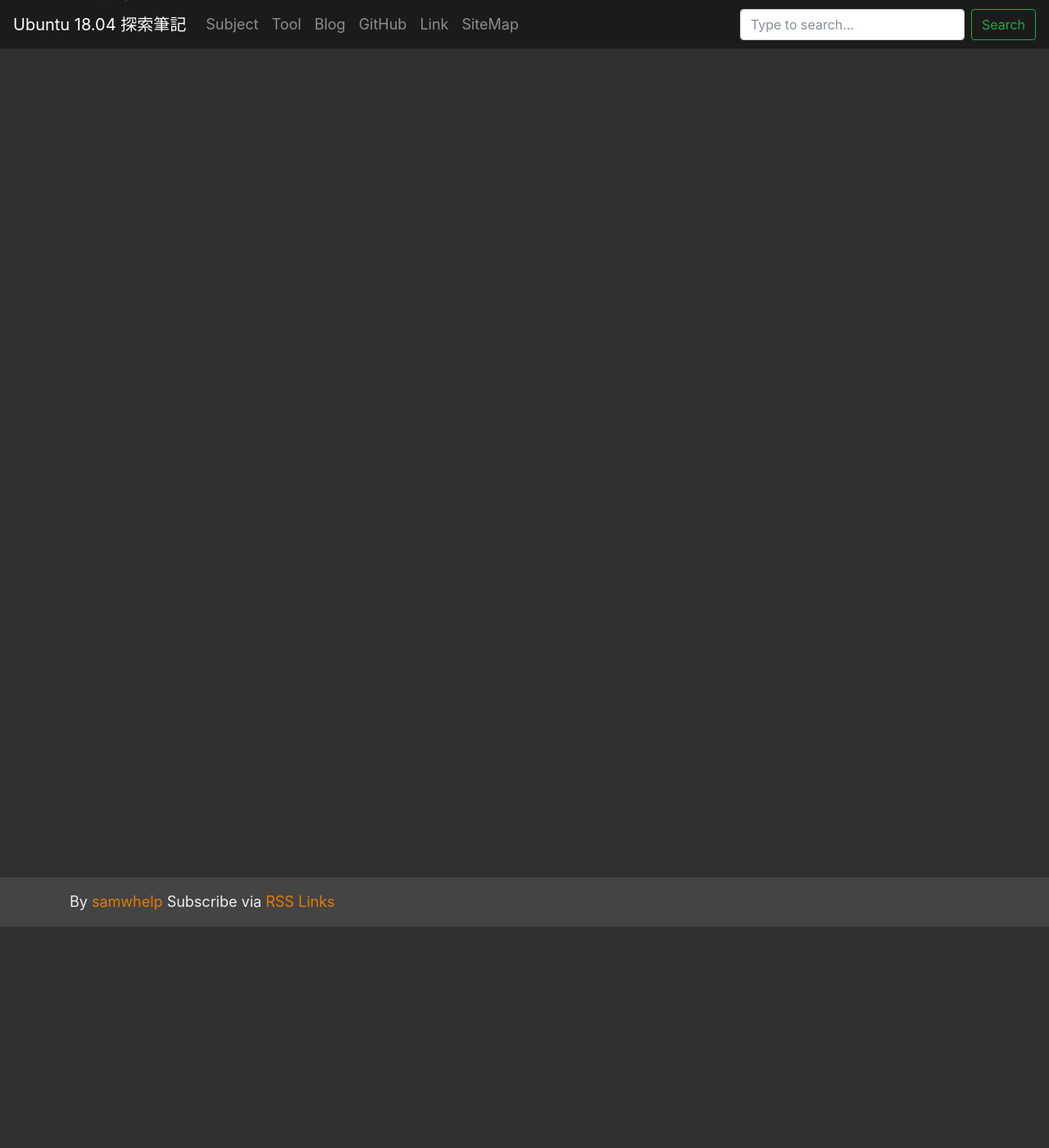
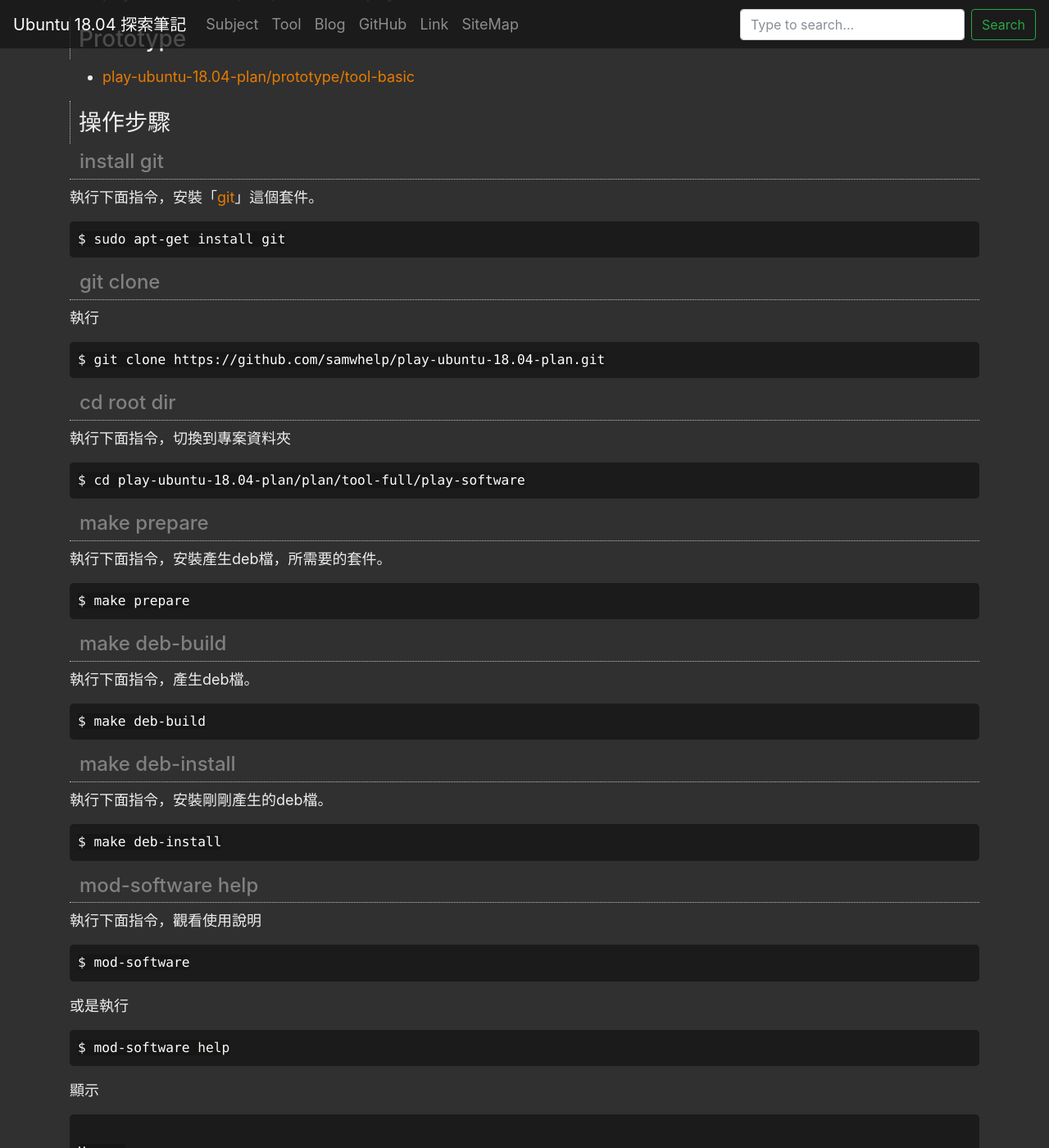
Before and after one commit to samwhelp/note-ubuntu-18.04, a Jekyll site: the page built from read/project/play-ubuntu-18.04-plan/play-software/index.md, in a window 1280 px wide and 1400 px high, scrolled down 270 px. Shown: the whole window at 82% size. Built offline with Jekyll 4.4.1, drawn with Linux system fonts in a browser that asks for light colours; nearby versions of some CDN libraries; some of the changed text lies outside the part shown.

Commit message:
play-software

````diff
--- a/read/project/play-ubuntu-18.04-plan/play-software/index.md
+++ b/read/project/play-ubuntu-18.04-plan/play-software/index.md
@@ -13,4 +13,166 @@ source_url: '/read/project/play-ubuntu-18.04-plan/play-software/index.md'
 
 ## 專案
 
-* [play-software](https://github.com/samwhelp/play-ubuntu-18.04-plan/tree/master/plan/tool-full/play-software)
+* [play-ubuntu-18.04-plan/plan/tool-full/play-software](https://github.com/samwhelp/play-ubuntu-18.04-plan/tree/master/plan/tool-full/play-software)
+
+## Prototype
+
+* [play-ubuntu-18.04-plan/prototype/tool-basic](https://github.com/samwhelp/play-ubuntu-18.04-plan/tree/master/prototype/tool-basic)
+
+
+## 操作步驟
+
+
+### install git
+
+執行下面指令，安裝「[git](https://packages.ubuntu.com/bionic/git)」這個套件。
+
+``` sh
+$ sudo apt-get install git
+```
+
+
+### git clone
+
+執行
+
+``` sh
+$ git clone https://github.com/samwhelp/play-ubuntu-18.04-plan.git
+```
+
+
+### cd root dir
+
+執行下面指令，切換到專案資料夾
+
+``` sh
+$ cd play-ubuntu-18.04-plan/plan/tool-full/play-software
+```
+
+
+### make prepare
+
+執行下面指令，安裝產生deb檔，所需要的套件。
+
+``` sh
+$ make prepare
+```
+
+
+### make deb-build
+
+執行下面指令，產生deb檔。
+
+``` sh
+$ make deb-build
+```
+
+
+### make deb-install
+
+執行下面指令，安裝剛剛產生的deb檔。
+
+``` sh
+$ make deb-install
+```
+
+
+### mod-software help
+
+執行下面指令，觀看使用說明
+
+``` sh
+$ mod-software
+```
+
+或是執行
+
+``` sh
+$ mod-software help
+```
+
+顯示
+
+```
+
+Usage:
+
+$ mod-software [command]
+
+Ex:
+
+$ mod-software
+$ mod-software help
+
+$ mod-software install
+$ mod-software remove
+
+$ mod-software pkg-install
+$ mod-software pkg-remove
+
+$ mod-software conf-set
+$ mod-software conf-reset
+
+Manpage:
+
+$ man mod-software
+
+Debug:
+
+$ export DEBUG_PLAY_SOFTWARE=true
+
+Sub:
+
+$ mod-software sub:atom/install
+$ mod-software sub:atom/remove
+
+$ mod-software sub:chrome/install
+$ mod-software sub:chrome/remove
+
+$ mod-software sub:composer/install
+$ mod-software sub:composer/remove
+
+$ mod-software sub:youtube_dl/install
+$ mod-software sub:youtube_dl/remove
+
+
+```
+
+
+## 個別操作
+
+
+### sub:atom/install
+
+執行
+
+``` sh
+$ mod-software sub:atom/install
+```
+
+
+### sub:chrome/install
+
+執行
+
+``` sh
+$ mod-software sub:chrome/install
+```
+
+
+### sub:composer/install
+
+執行
+
+``` sh
+$ mod-software sub:composer/install
+```
+
+
+### sub:youtube_dl/install
+
+執行
+
+``` sh
+$ mod-software sub:youtube_dl/install
+```
````
